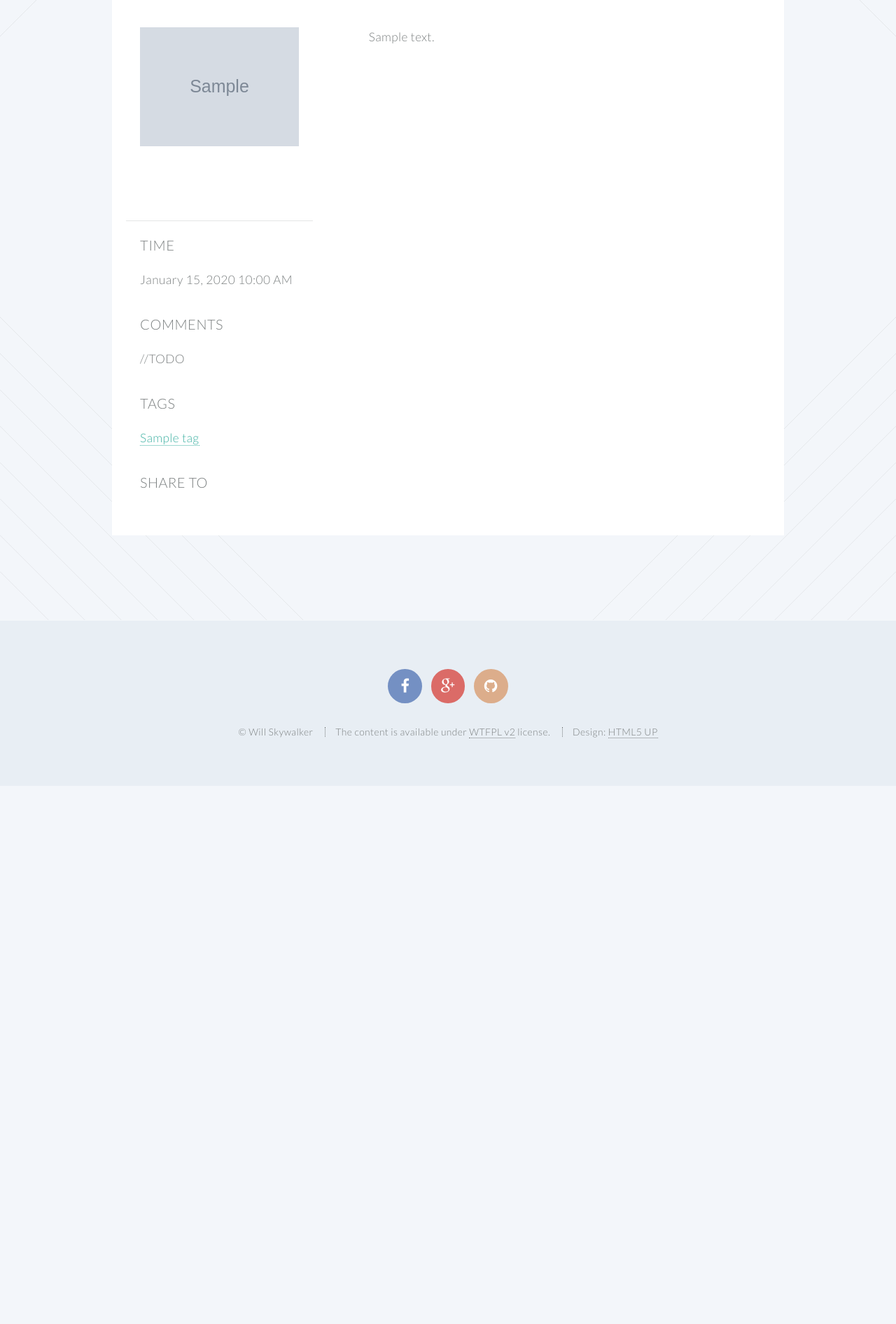
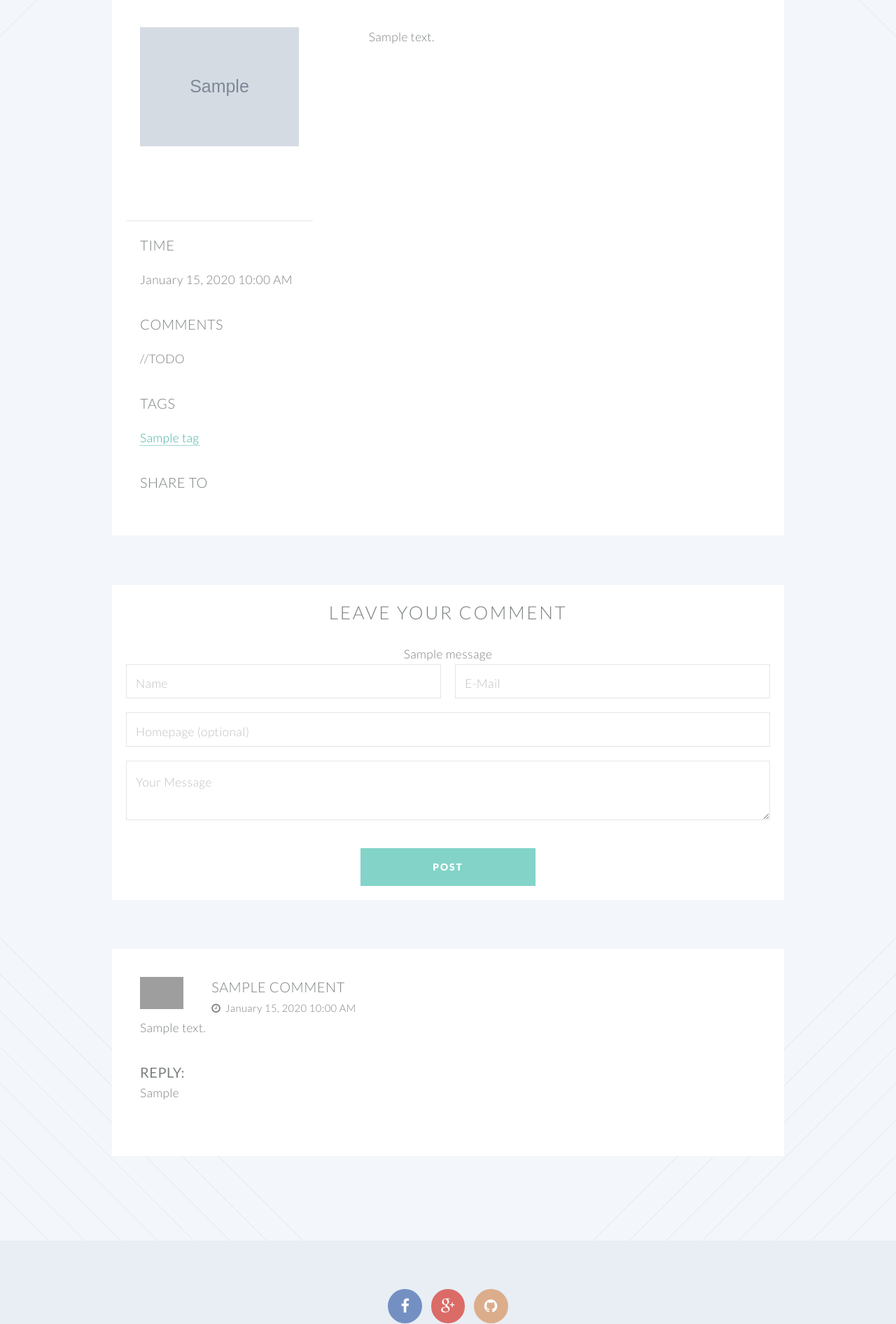
Before and after one commit to WillSkywalker/blog, a Flask app: page /blog/1 in a window 1280 px wide. Shown: the part 381-2273 px from the top of the page at 70% size. Before the commit the page ends 1436 px from the top, so only its background shows below. Run offline with Flask 2, Linux system fonts and the light colour scheme; tables that the repository leaves empty hold one stand-in row (values such as "Sample post"); grey boxes marked "Sample" are stand-in pictures; one stand-in notice (Sample message) is shown; some libraries are stand-ins or nearby versions; grey boxes are pictures that could not be loaded.

Commit message:
Comment section opened

```diff
--- a/app/main/views.py
+++ b/app/main/views.py
@@ -54,11 +54,29 @@ def index():
     return render_template('index.html', articles=articles)
 
 
-@main.route('/<int:num>')
+@main.route('/<int:num>', methods=['GET', 'POST'])
 def article_page(num):
     article = Article.query.filter_by(id=num).first()
     if article:
-        return render_template('page.html', article=article)
+        f = forms.CommentForm()
+
+        if f.validate_on_submit():
+            message = Comment(name=f.name.data,
+                              email=f.email.data,
+                              content=markdown_to_html(f.comment.data),
+                              timestamp=datetime.utcnow(),
+                              md5=md5(f.email.data.encode('utf-8')).hexdigest(),
+                              of_article=num)
+            if is_valid_url(f.homepage.data):
+                message.homepage = f.homepage.data
+            db.session.add(message)
+            return redirect(url_for('main.article_page', num=num))
+
+        if request.method == 'POST':
+            flash_errors(f)
+            return redirect(url_for('main.article_page', num=num, _anchor='comment'))
+
+        return render_template('page.html', article=article, form=f)
     else:
         return render_template('not-yet.html')
 
--- a/app/templates/base.html
+++ b/app/templates/base.html
@@ -58,6 +58,8 @@
                                 </div>
                             </div>
                         </section>
+                        {% block comments %}
+                        {% endblock %}
                     {% endblock %}
 
 
--- a/app/templates/page.html
+++ b/app/templates/page.html
@@ -23,6 +23,12 @@ code {
 section {
     list-style-type: initial !important;
     padding: 20px !important;
+}
+a.anchor {
+    display: block;
+    position: relative;
+    top: -200px;
+    visibility: hidden;
 }
 </style>
 {% endblock %}
@@ -57,3 +63,78 @@ section {
         {{ article.content | safe }}
     </section>
 {% endblock %}
+{% block comments %}
+<!-- One -->
+<a class="anchor" id="comment"></a>
+<section class="wrapper style4 special container 100%">
+
+    <!-- Content -->
+    <span class="main"><h2>Leave your comment</h2></span>
+    <div class="content style2">
+        {% for m in get_flashed_messages() %}
+        <div class="alert">
+            {{ m }}
+        </div>
+        {% endfor %}
+        <form method="POST">
+            {{ form.hidden_tag() }}
+            <div class="row 50%">
+                <div class="6u 12u(mobile)">
+                    {{ form.name(placeholder=form.name.label.text) }}
+                </div>
+                <div class="6u 12u(mobile)">
+                    {{ form.email(placeholder=form.email.label.text) }}
+                </div>
+            </div>
+            <div class="row 50%">
+                <div class="12u">
+                    {{ form.homepage(placeholder=form.homepage.label.text) }}
+                </div>
+            </div>
+            <div class="row 50%">
+                <div class="12u">
+                    {{ form.comment(placeholder=form.comment.label.text) }}
+                </div>
+            </div>
+            <div class="row">
+                <div class="12u">
+                    <ul class="buttons">
+                        <li>{{ form.submit(class="special") }}</li>
+                    </ul>
+                </div>
+            </div>
+        </form>
+    </div>
+
+</section>
+
+{% for comment in article.comments %}
+{% if not comment.disabled %}
+<section class="wrapper style4 container special 100%">
+    <div class="8u 12u(narrower)">
+        <section style="text-align:left">
+            <header>
+                <div class="row">
+                    <div class="2u 12u(narrower)"><img class="circle" src="{{'https://secure.gravatar.com/avatar/'+comment.md5+'?s=68&d=retro&r=x'}}"/></div>
+                    <div class="8u 12u(narrower)" style="padding-top:auto">
+                        <h3 style="margin-bottom:0"><a href="{{comment.homepage}}">{{comment.name}}</a>&nbsp;&nbsp;</h3>
+                        <time class="icon fa-clock-o" style="font-size:85%;"> &nbsp;{{moment(comment.timestamp).format('LLL')}}</time>
+                    </div>
+                    {% if manage %}
+                    <div class="2u 12u(narrower)"><a href="{{ url_for('admin.manage_comment', num=comment.id) }}" class="button">Manage</a></div>
+                    {% endif %}
+                </div>
+
+            </header>
+            <p>{{comment.content | safe}}</p>
+            {% if comment.reply %}
+            <h3 style="margin-bottom:0"><strong>Reply:</strong>&nbsp;</h3>
+            <p>{{comment.reply | safe}}</p>
+            {% endif %}
+        </section>
+    </div>
+</section>
+{% endif %}
+{% endfor %}
+
+{% endblock %}
```
Also changed, not shown: tests/test_admin.py (+18 -2 lines), app/templates/contact.html (indentation only).
